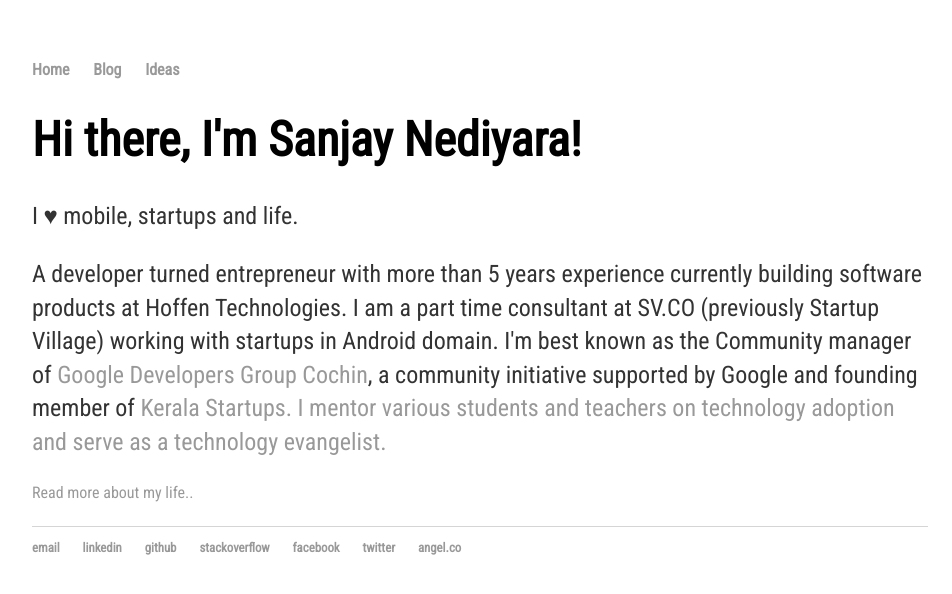
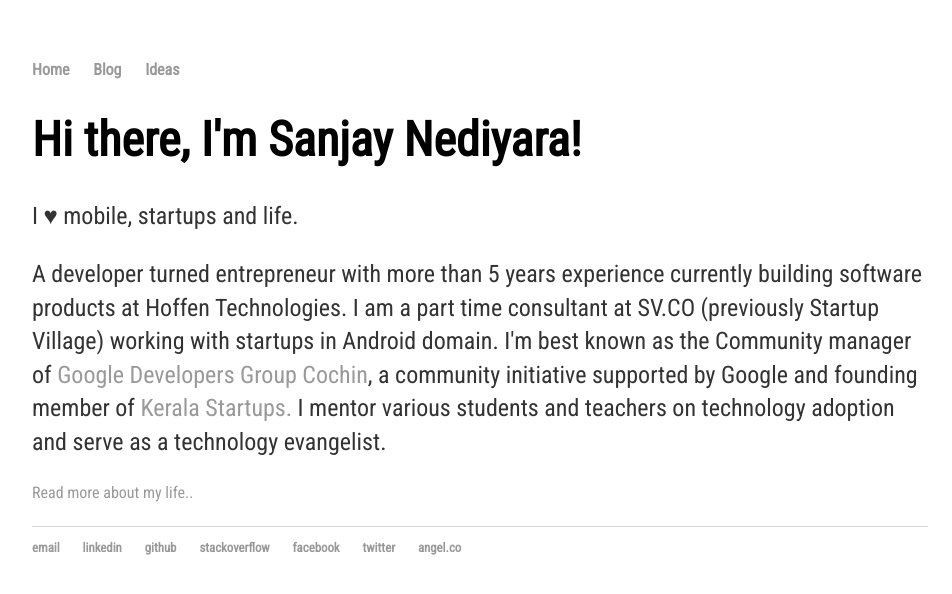
Before and after one commit to COD3BOY/cod3boy.github.io, a Jekyll site: the page built from index.html, in a window 1280 px wide. Shown: the top 594 px of the page, without its empty margins (160-1112 px from the left). Built offline with Jekyll 4.4.1, drawn with Linux system fonts in a browser that asks for light colours; the list of posts is cut into pages by our own code; part of the change alters nothing that is shown.

```diff
--- a/index.html
+++ b/index.html
@@ -9,6 +9,6 @@ title: Sanjay Nediyara, Developer
 <div class="blurb">
         		<h1>Hi there, I'm Sanjay Nediyara!</h1>
         		<p>I ♥ mobile, startups and life.</p>
-			<p>A developer turned entrepreneur with more than 5 years experience currently building software products at Hoffen Technologies. I am a part time consultant at SV.CO (previously Startup Village) working with startups in Android domain. I'm best known as the Community manager of <a href="https://developers.google.com/groups/chapter/106046004645175854179/">Google Developers Group Cochin</a>, a community initiative supported by Google and founding member of <a href="http://keralastartups.org/team.php">Kerala Startups. I mentor various students and teachers on technology adoption and serve as a technology evangelist.</a> </p
+			<p>A developer turned entrepreneur with more than 5 years experience currently building software products at Hoffen Technologies. I am a part time consultant at SV.CO (previously Startup Village) working with startups in Android domain. I'm best known as the Community manager of <a href="https://developers.google.com/groups/chapter/106046004645175854179/">Google Developers Group Cochin</a>, a community initiative supported by Google and founding member of <a href="http://keralastartups.org/team.php">Kerala Startups.</a> I mentor various students and teachers on technology adoption and serve as a technology evangelist.</p
 			<p><a href="http://www.medium.com/@cod3boy/why-the-decision-not-to-commit-suicide-was-the-best-decision-my-life-79442d5cd9dd"> Read more about my life..</a></p>
     		</div><!-- /.blurb -->
```
